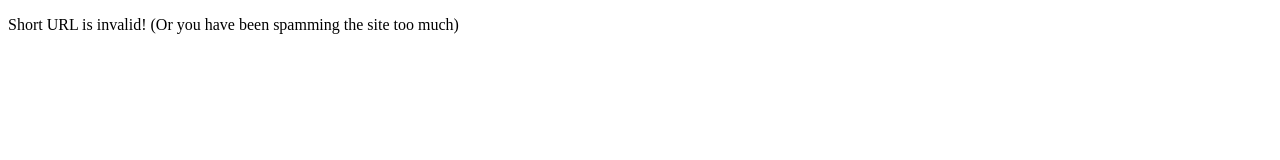
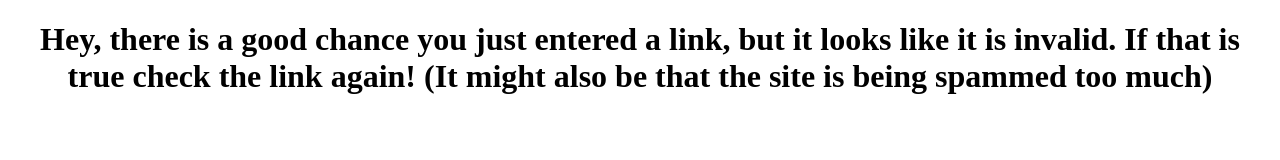
Before and after one commit to XeyPlays/link, a plain HTML site: page index.html in a window 1280 px wide. Drawn offline with Linux system fonts and the light colour scheme.

Commit message:
Update index.html

```diff
--- a/index.html
+++ b/index.html
@@ -2,9 +2,9 @@
 <html>
   <head>
     <meta charset="utf-8" />
-    <title>Invalid URL!</title>
+    <title>Heyo!</title>
   </head>
   <body>
-    <p>Short URL is invalid! (Or you have been spamming the site too much)</p>
+    <center><h1>Hey, there is a good chance you just entered a link, but it looks like it is invalid. If that is true check the link again! (It might also be that the site is being spammed too much)</h1><center>
   </body>
 </html>
```
